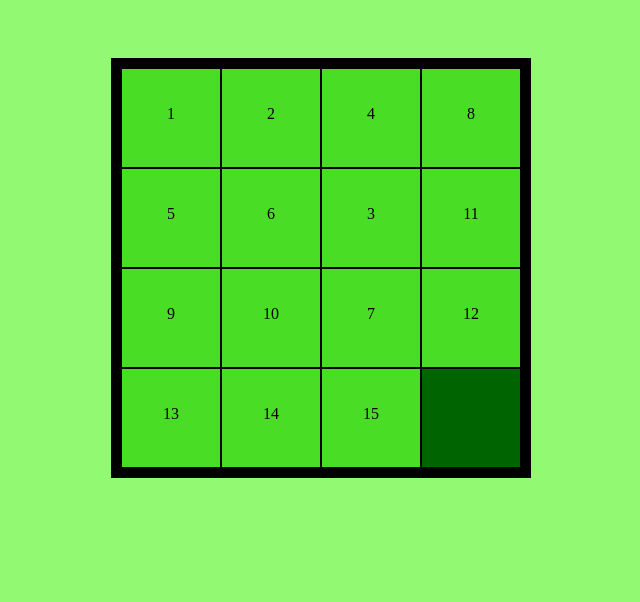
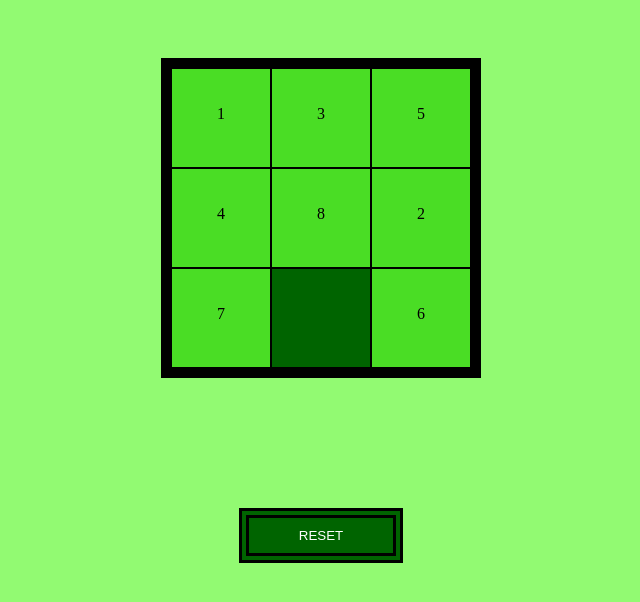
Before and after one commit to JCT314/Sliding_Tile_Puzzle, a plain HTML site: page index.html in a window 1280 px wide. Shown: the whole page, without its empty margins (319-959 px from the left). Drawn offline with Linux system fonts and the light colour scheme.

Commit message:
Wired up a reset button to reset grid when user clicks on it

```diff
--- a/index.html
+++ b/index.html
@@ -8,8 +8,10 @@
 </head>
 
 <body>
-    <div id="container">
-
+    <div id="container"></div>
+    <h1 id="win-message"></h1>
+    <div id="buttons">
+        <button>RESET</button>
     </div>
     <script src="index.js"></script>
 </body>
--- a/index.js
+++ b/index.js
@@ -8,8 +8,10 @@
         a) once you beat it, get a url that you can send to your friends so they get the same set up
         and can compete with them
 */
-const gridRows = 4;
-const gridCols = 4;
+
+
+const gridRows = 3;
+const gridCols = 3;
 const grid = buildGrid(gridRows, gridCols);
 const correctGrid = buildGrid(gridRows, gridCols);
 const up = 38;
@@ -18,11 +20,19 @@ const left = 37;
 const right = 39;
 const directionCodes = [up, down, left, right];
 const container = document.querySelector('#container');
+const resetButton = document.querySelector('button');
 let timerID;
 
-let [currentRow, currentCol] = shuffleGrid(grid, gridRows - 1, gridCols - 1, []);
+let [currentRow, currentCol] = shuffleGrid(grid, gridRows - 1, gridCols - 1,);
 
 renderGrid();
+
+resetButton.addEventListener("click", () => {
+    container.innerHTML = "";
+    [currentRow, currentCol] = shuffleGrid(grid, currentRow, currentCol);
+    renderGrid();
+    console.log(currentRow, currentCol);
+});
 
 function didUserWin() {
     for (let i = 0; i < gridRows; i++) {
@@ -51,7 +61,7 @@ function moveTile(newRow, newCol) {
     return false;
 }
 
-document.body.addEventListener("keyup", (e) => {
+function onKeyUp(e) {
     if (directionCodes.includes(e.keyCode)) {
         let tileMoved = false;
         let index;
@@ -122,16 +132,22 @@ document.body.addEventListener("keyup", (e) => {
                     if (direction === "right") {
                         divs[index].classList.toggle('moveRight');
                     }
+
                     moveTile(nextRow, nextCol);
                     renderGrid();
                     if (didUserWin()) {
                         console.log('you win!');
+                        document.body.removeEventListener("keyup", onKeyUp);
+                        const h1 = document.getElementById('win-message');
+                        h1.innerText = "You Win!";
                     }
-                }, 500);
+                }, 300);
             }
         }
     }
-});
+}
+
+document.body.addEventListener("keyup", onKeyUp);
 
 function renderGrid() {
     const htmlGrid = getHtmlGrid();
@@ -224,3 +240,7 @@ function buildGrid(rows, columns) {
     }
     return grid;
 }
+
+
+// want to implement yates shuffling algo
+// check inversions
--- a/style.css
+++ b/style.css
@@ -4,9 +4,9 @@ body {
 }
 
 #container {
-    width: 400px;
+    width: 300px;
     display: grid;
-    grid-template-columns: repeat(4, 100px);
+    grid-template-columns: repeat(3, 100px);
     grid-auto-rows: minmax(100px,100px);
     border: 10px solid black;
     margin: 0px auto;
@@ -22,28 +22,23 @@ body {
     border-collapse: separate;
 }
 
-/* .tile:hover {
-    transition: transform .5s ease-in;
-    transform: translateX(-100px);
-} */
-
 .moveRight {
-    transition: transform .5s ease-in;
+    transition: transform .3s ease-in;
     transform: translateX(100px);
 }
 
 .moveLeft {
-    transition: transform .5s ease-in;
+    transition: transform .3s ease-in;
     transform: translateX(-100px);
 }
 
 .moveUp {
-    transition: transform .5s ease-in;
+    transition: transform .3s ease-in;
     transform: translateY(-100px);
 }
 
 .moveDown {
-    transition: transform .5s ease-in;
+    transition: transform .3s ease-in;
     transform: translateY(100px);
 }
 
@@ -51,3 +46,34 @@ body {
     background-color: none;
     border: .5px black solid;
 }
+
+h1 {
+    margin-top: 10px;
+    margin-bottom: 50px;
+    height: 70px;
+    text-align: center;
+    font-size: 500%;
+}
+
+.hide {
+    visibility: hidden;
+}
+
+#buttons {
+    text-align: center;
+}
+
+button {
+    padding: 10px 50px;
+    background-color: darkgreen;
+    color: white;
+    border: 10px black double;
+}
+
+button:hover {
+    background-color: rgb(12, 113, 12);
+}
+
+button:active {
+    background-color: darkgreen;
+}
```
